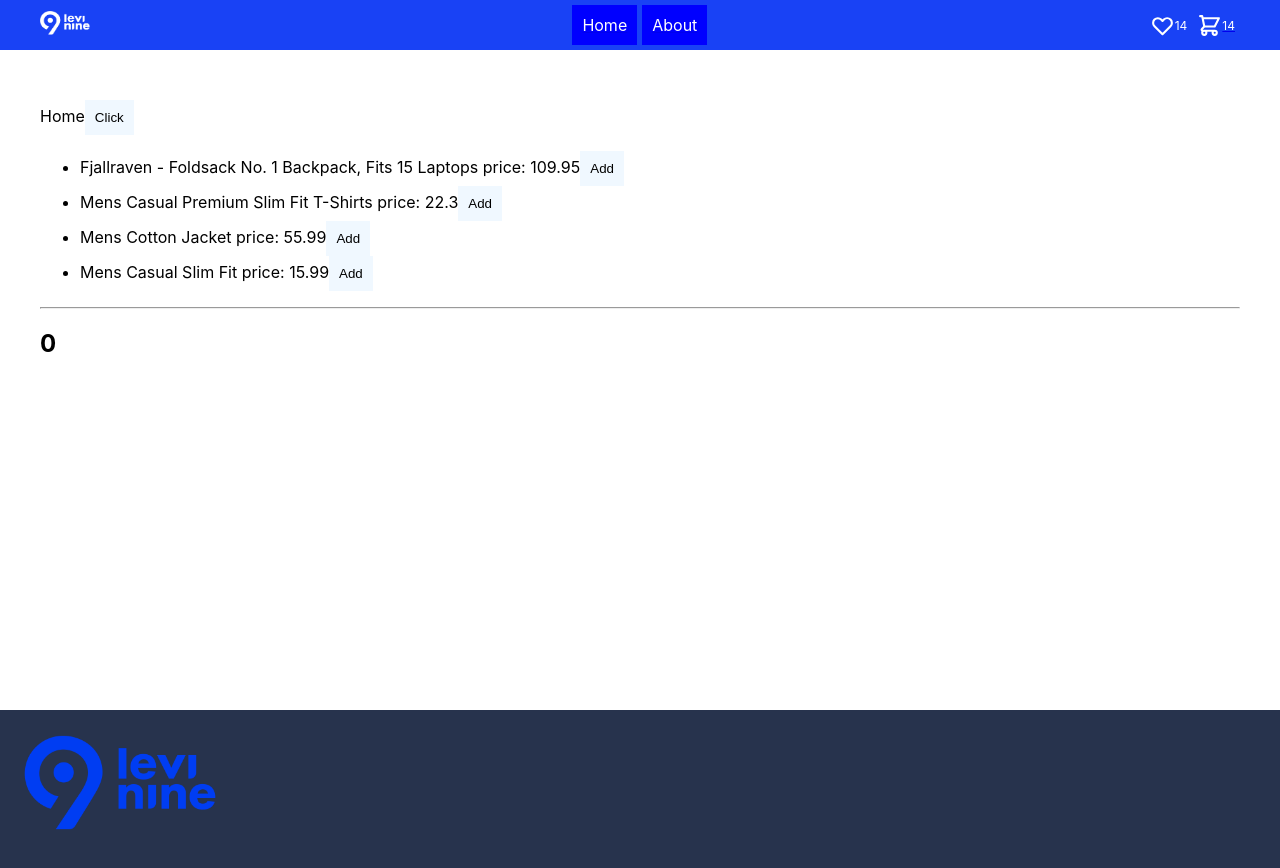
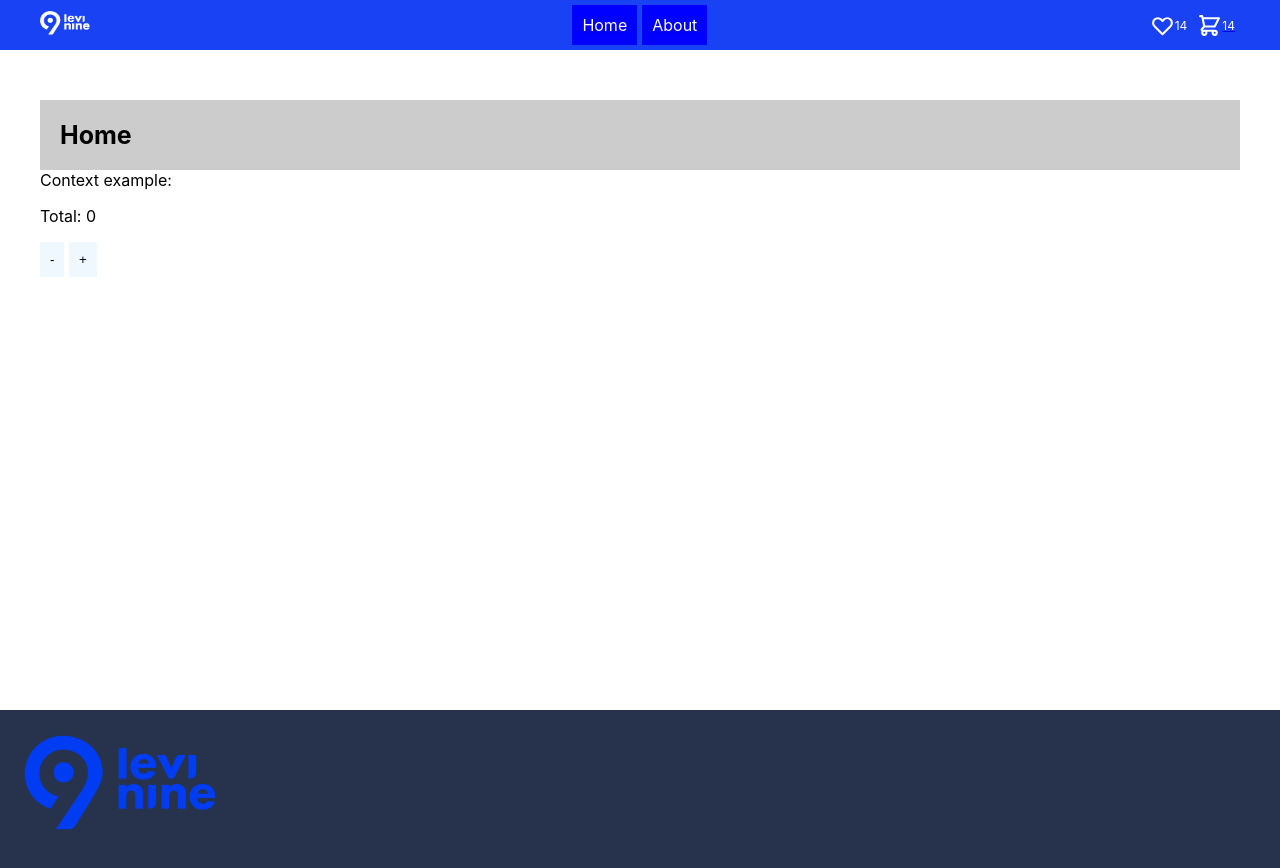
Before and after one commit to MNovakovich/-levi9-react-starter-theme, a React (Create React App) app: page / in a window 1280 px wide. Shown: the top 868 px of the page. Built offline with nearby package versions, Linux system fonts and the light colour scheme.

Commit message:
finished

```diff
--- a/src/pages/home/Home.tsx
+++ b/src/pages/home/Home.tsx
@@ -1,71 +1,22 @@
-import React, { useState, useEffect, useContext } from 'react'
+import React, { useContext } from 'react'
 import { AppLayout } from 'components/Layouts'
 import Button from 'components/Button'
-import { CartContext } from 'context/cart/CartContext';
-import fakedata from 'fakedata';
+import { CounterContext } from 'context/counter/CounterContext';
+import Headline from 'components/Headline';
 
 const Home = () => {
-    const [ item, setItem] = useState(false)
-    const { cartState, addToCart, removeCartItem, updateQuantity } = useContext( CartContext );
 
-    console.log(cartState, 'todo')
-  useEffect(() => {
-    getAllProducts();
-  // eslint-disable-next-line react-hooks/exhaustive-deps
-  },[])
-
-  const getAllProducts = async () => {
-    try {
-        //const res = await productsService.fetchAllProducts();
-        //const res = await  authService.signin('mor_2314', '83r5^_');
-        // const data = jwtDecoder(res.data.token);
-
-    } catch (error) {
-
-    }
-  }
+  const { counterState, addition, subtraction } = useContext( CounterContext );
+  const { total } = counterState;
   return (
     <AppLayout>
-        Home
-        <Button onClick={() =>{
-          addToCart({
-            "id": 1,
-            "title": "Fjallraven - Foldsack No. 1 Backpack, Fits 15 Laptops",
-            "price": 109.95,
-             "quantity":1,
-            "image": "https://fakestoreapi.com/img/81fPKd-2AYL._AC_SL1500_.jpg",
-
-          },)
-            setItem(!item);
-        }}> Click</Button><br />
-       <ul>
-          {
-            fakedata.map((item) => {
-              return(
-                <li key={item.id}>
-                  {item.title} price: {item.price}{""}
-                  <Button onClick={() =>   addToCart({...item, quantity:0})}>Add</Button>{' '}
-                </li>
-              )
-            })
-          }
-       </ul>
-       <hr />
-       <ul>
-          {
-            cartState.items.map((item) => {
-              return(
-                <li key={item.id}>
-                  {item.title} quantity: {item.quantity} {""}
-                  <Button onClick={() => updateQuantity(item.id, 'plus')}>Plus</Button>{' '}
-                  <Button onClick={() => updateQuantity(item.id, 'minus')}>MInus</Button> {" "}
-                  <Button onClick={() => removeCartItem(item.id)}>Remove</Button>
-                </li>
-              )
-            })
-          }
-       </ul>
-       <h2>{cartState.amount}</h2>
+      <Headline title='Home' />
+      <div>
+        Context example:
+        <p>Total: {total}</p>
+        <Button onClick={subtraction}>-</Button> {" "}
+        <Button onClick={addition}>+</Button>
+       </div>
     </AppLayout>
   )
 }
```
